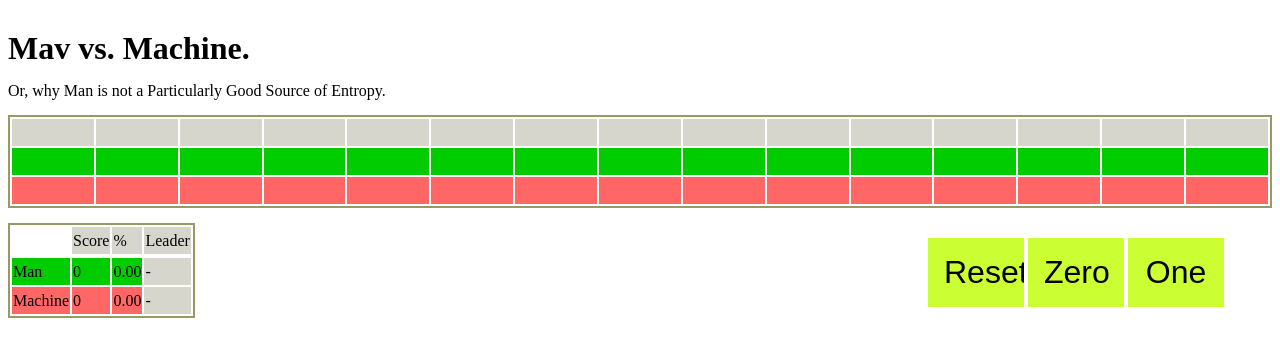
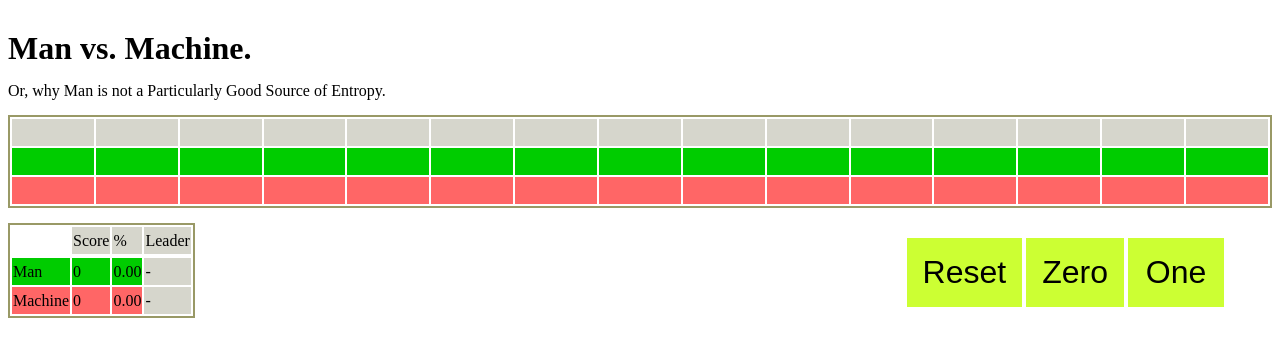
Before and after one commit to betamint/blog, a Jekyll site: the page fun/manmach.html, which Jekyll copies as it is, in a window 1280 px wide. Shown: the top 357 px of the page. Built offline with Jekyll 4.4.1, drawn with Linux system fonts in a browser that asks for light colours.

Commit message:
fix grammer mistakes on manmach

```diff
--- a/fun/index.html
+++ b/fun/index.html
@@ -8,4 +8,5 @@ title: just for fun
   <li><a href="fortune-cowsay.html">fortune | cowsay</a></li>
   <li><a href="past-days.html">past days</a></li>
   <li><a href="hackability.html">password hackability</a></li>
+  <li><a href="manmach.html">man vs machine</a></li>
 </ul>
--- a/fun/manmach.html
+++ b/fun/manmach.html
@@ -18,14 +18,14 @@
     .scoreTable tr td:last-child { background: #D6D6CC; }
 
     .action { float: right; margin: -5em 3em 0 0; }
-    .action input { font-size: 2em; border: 0; background: #CF3; width: 3em; padding: 0.5em; }
+    .action input { font-size: 2em; border: 0; background: #CF3; min-width: 3em; padding: 0.5em; }
   </style>
 </head>
 <body>
 
 <div class="page">
 
-  <h1>Mav vs. Machine.</h1>
+  <h1>Man vs. Machine.</h1>
   <p>Or, why Man is not a Particularly Good Source of Entropy.</p>
 
   <table class="board" id="board">
```
